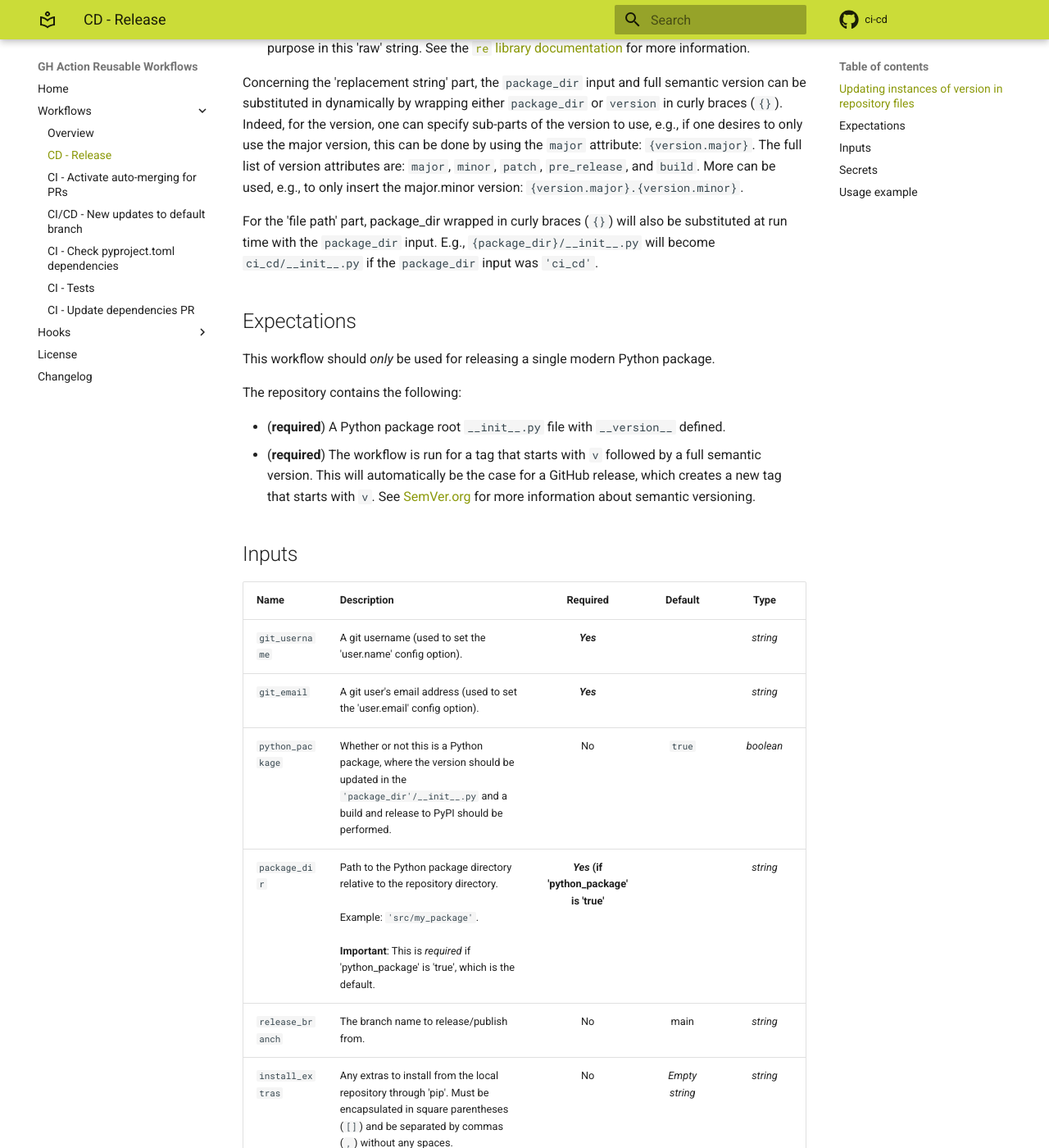
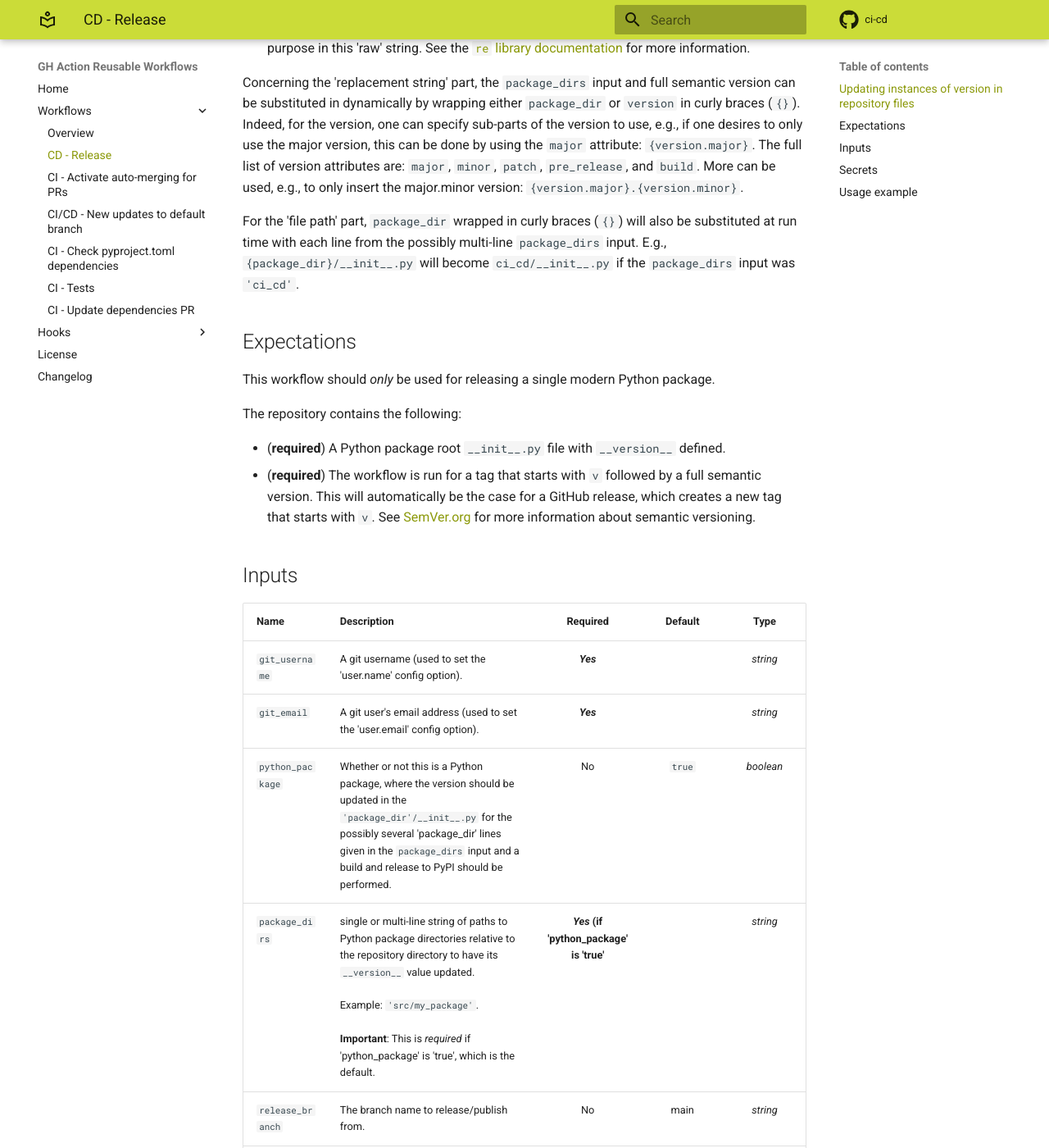
Before and after one commit to SemanticMatter/ci-cd, an MkDocs documentation site: the page built from docs/workflows/cd_release.md, in a window 1280 px wide and 1400 px high, scrolled down 1312 px. Shown: the whole window at 82% size. Built offline with MkDocs 1.6.1 and Material for MkDocs 9.7.7, drawn with Linux system fonts in a browser that asks for light colours; comment, search, counter and statistics services are not loaded; the version menu is left out; some of the changed text lies outside the part shown.

Commit message:
Support multiple packages in the same repo (#58)
Use legacy Python parser for mkdocstrings.

Support multiple packages for API ref docs gen:
Convert to multi-line package_dirs in workflows.

```diff
--- a/docs/workflows/cd_release.md
+++ b/docs/workflows/cd_release.md
@@ -40,13 +40,13 @@ Some notes to consider and respect when using `version_update_changes` are:
   - Escape special Python regular expression characters, if they are not used for their intended purpose in this 'raw' string.
     See the [`re` library documentation](https://docs.python.org/3/library/re.html) for more information.
 
-Concerning the 'replacement string' part, the `package_dir` input and full semantic version can be substituted in dynamically by wrapping either `package_dir` or `version` in curly braces (`{}`).
+Concerning the 'replacement string' part, the `package_dirs` input and full semantic version can be substituted in dynamically by wrapping either `package_dir` or `version` in curly braces (`{}`).
 Indeed, for the version, one can specify sub-parts of the version to use, e.g., if one desires to only use the major version, this can be done by using the `major` attribute: `{version.major}`.
 The full list of version attributes are: `major`, `minor`, `patch`, `pre_release`, and `build`.
 More can be used, e.g., to only insert the major.minor version: `{version.major}.{version.minor}`.
 
-For the 'file path' part, package_dir wrapped in curly braces (`{}`) will also be substituted at run time with the `package_dir` input.
-E.g., `{package_dir}/__init__.py` will become `ci_cd/__init__.py` if the `package_dir` input was `'ci_cd'`.
+For the 'file path' part, `package_dir` wrapped in curly braces (`{}`) will also be substituted at run time with each line from the possibly multi-line `package_dirs` input.
+E.g., `{package_dir}/__init__.py` will become `ci_cd/__init__.py` if the `package_dirs` input was `'ci_cd'`.
 
 ## Expectations
 
@@ -65,8 +65,8 @@ The repository contains the following:
 |:--- |:--- |:---:|:---:|:---:|
 | `git_username` | A git username (used to set the 'user.name' config option). | **_Yes_** | | _string_ |
 | `git_email` | A git user's email address (used to set the 'user.email' config option). | **_Yes_** | | _string_ |
-| `python_package` | Whether or not this is a Python package, where the version should be updated in the `'package_dir'/__init__.py` and a build and release to PyPI should be performed. | No | `true` | _boolean_ |
-| `package_dir` | Path to the Python package directory relative to the repository directory.</br></br>Example: `'src/my_package'`.</br></br>**Important**: This is _required_ if 'python_package' is 'true', which is the default. | **_Yes_ (if 'python_package' is 'true'** | | _string_ |
+| `python_package` | Whether or not this is a Python package, where the version should be updated in the `'package_dir'/__init__.py` for the possibly several 'package_dir' lines given in the `package_dirs` input and a build and release to PyPI should be performed. | No | `true` | _boolean_ |
+| `package_dirs` |  single or multi-line string of paths to Python package directories relative to the repository directory to have its `__version__` value updated.</br></br>Example: `'src/my_package'`.</br></br>**Important**: This is _required_ if 'python_package' is 'true', which is the default. | **_Yes_ (if 'python_package' is 'true'** | | _string_ |
 | `release_branch` | The branch name to release/publish from. | No | main | _string_ |
 | `install_extras` | Any extras to install from the local repository through 'pip'. Must be encapsulated in square parentheses (`[]`) and be separated by commas (`,`) without any spaces.</br></br>Example: `'[dev,release]'`. | No | _Empty string_ | _string_ |
 | `relative` | Whether or not to use install the local Python package(s) as an editable. | No | `false` | _boolean_ |
@@ -111,7 +111,7 @@ jobs:
       git_username: "Casper Welzel Andersen"
       git_email: "CasperWA@github.com"
       release_branch: stable
-      package_dir: my_python_package
+      package_dirs: my_python_package
       install_extras: "[dev,build]"
       build_cmd: "pip install flit && flit build"
       tag_message_file: ".github/utils/release_tag_msg.txt"
--- a/pyproject.toml
+++ b/pyproject.toml
@@ -39,7 +39,7 @@ docs = [
     "mkdocs ~=1.4",
     "mkdocs-awesome-pages-plugin ~=2.8",
     "mkdocs-material ~=8.5",
-    "mkdocstrings[python] ~=0.19.0",
+    "mkdocstrings[python-legacy] ~=0.19.0",
 ]
 testing = [
     "pytest ~=7.1",
```
Also changed, not shown: docs/hooks/docs_api_reference.md (+5 -3 lines), docs/workflows/ci_cd_updated_default_branch.md (+6 -4 lines), docs/workflows/ci_tests.md (+4 -4 lines), 5 other files.
